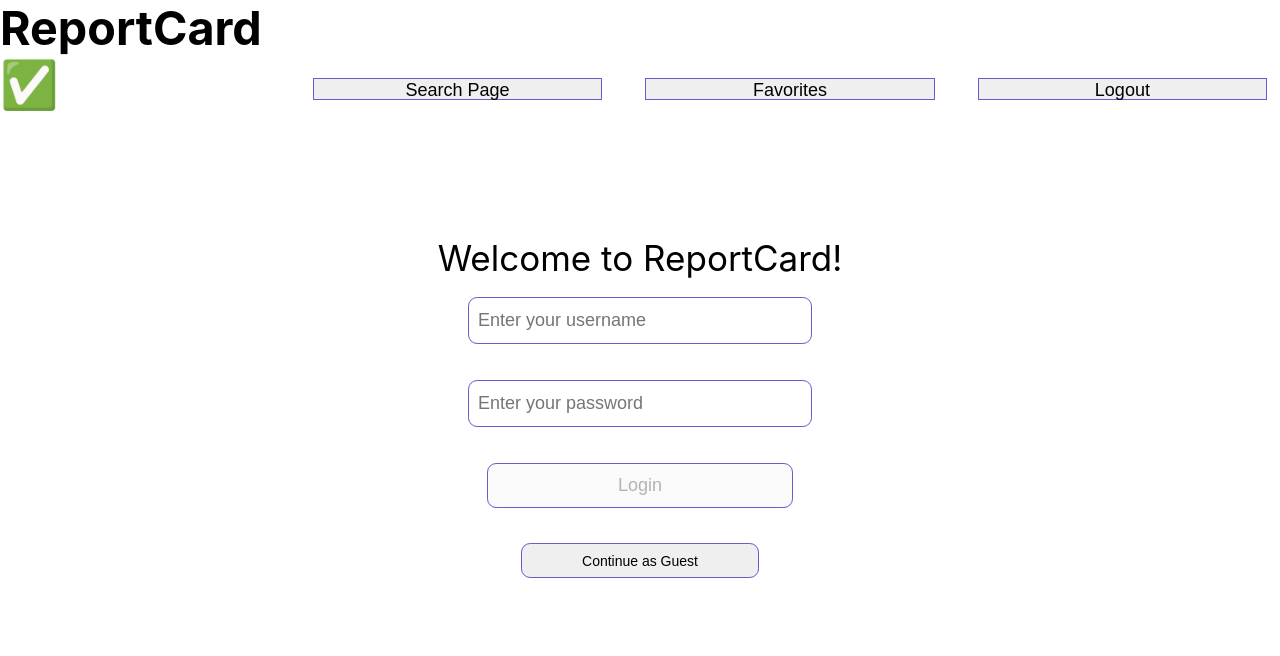
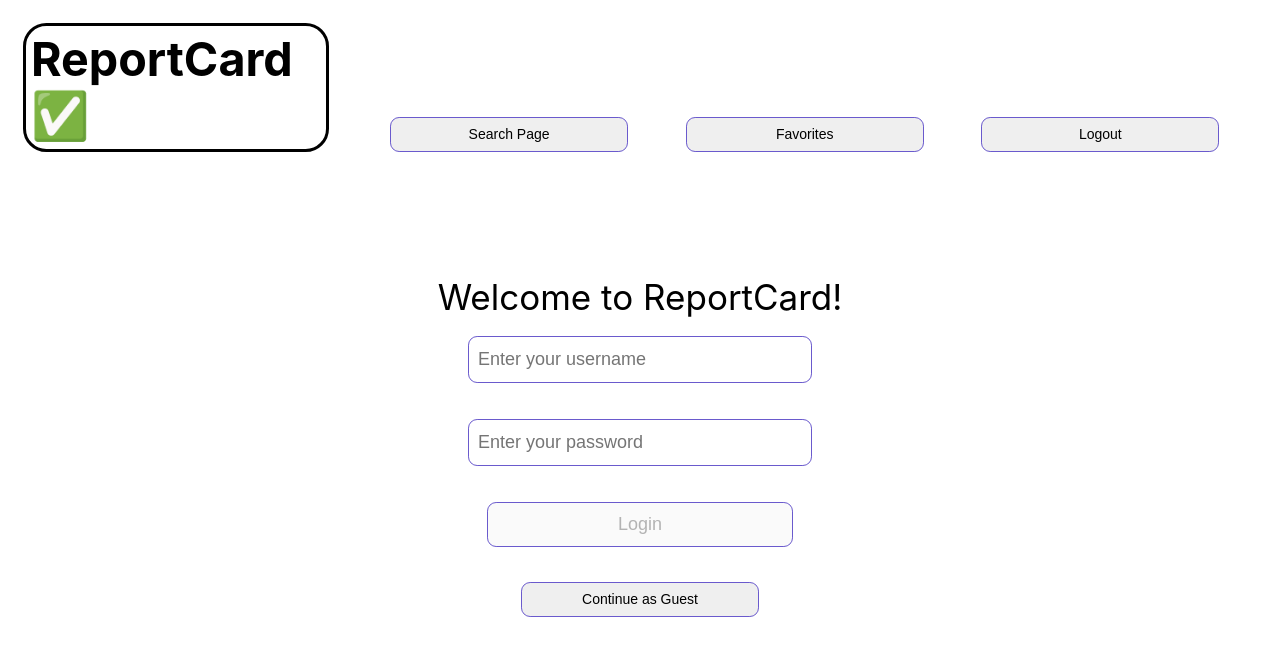
Before and after one commit to reportcard-org/reportcard-fe, a React (Create React App) app: page / in a window 1280 px wide. Shown: the top 656 px of the page. Built offline with nearby package versions, Linux system fonts and the light colour scheme.

Commit message:
Add border and adjust margins on NavBar

```diff
--- a/src/components/ NavBar/NavBar.scss
+++ b/src/components/ NavBar/NavBar.scss
@@ -8,8 +8,13 @@
     display: flex;
     align-items: flex-end;
     font-weight: bolder;
+    border: solid black;
+    border-radius: 0.5em;
+    margin-top: 0.5em;
+    margin-left: 0.5em;
     width: 8em;
     font-size: 35pt;
+    padding: 0.1em;
 }
 
 .nav-button-container {
@@ -17,6 +22,6 @@
     height: 2em;
     width: 75em;
     align-self: flex-end;
-    justify-content: space-between;
+    justify-content: space-evenly;
     padding: 0.5em;
 }
--- a/src/components/App/App.scss
+++ b/src/components/App/App.scss
@@ -4,3 +4,10 @@ input, select, button {
     border: 1px solid slateblue;;
     font-size: 18px;
 }
+
+button {
+    width: 17em;
+    height: 2.5em;
+    border-radius: 9.14px;
+    font-size: 14px;
+}
```
